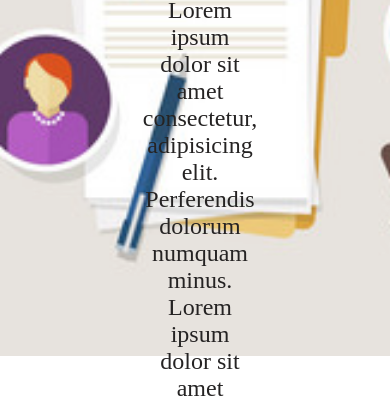
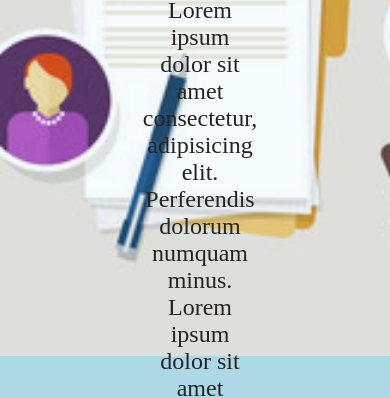
Before and after one commit to anujbalak/ReviewRise, a plain HTML site: page docs/index.html in a window 390 px wide. Shown: the part 244-642 px from the top of the page. Drawn offline with Linux system fonts and the light colour scheme.

Commit message:
Update style.css

```diff
--- a/docs/style.css
+++ b/docs/style.css
@@ -230,3 +230,10 @@ footer{
 .center{
     text-align: center;
 }
+/* test for mobile version */
+@media only screen and (max-width: 600px) {
+    /* Styles for screens that are 600px wide or less */
+    body {
+        background-color: lightblue;
+    }
+}
```
